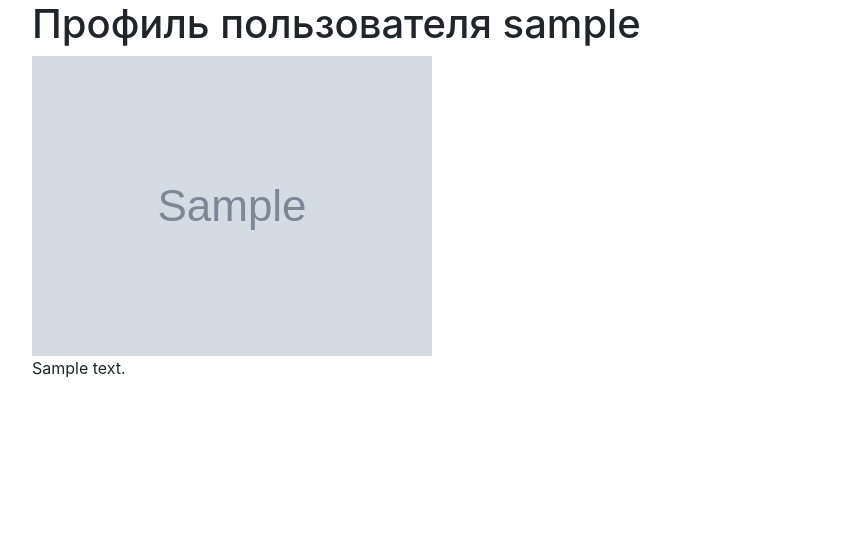
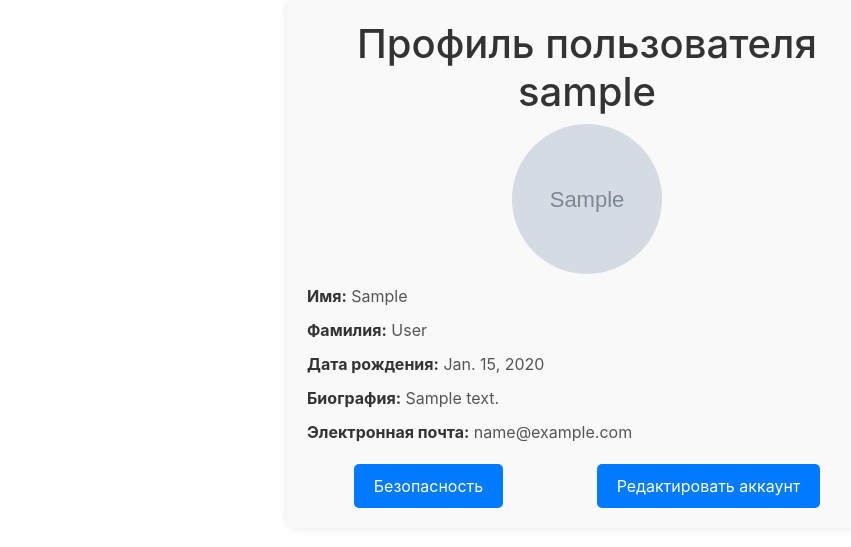
Before and after one commit to MuradGsm/social, a Django app: page /profile/ in a window 1280 px wide. Shown: the part 56-603 px from the top of the page, without its empty margins (53-904 px from the left). Run offline with Django 5.2, Linux system fonts and the light colour scheme; a user stored in the database is signed in; tables that the repository leaves empty hold one stand-in row (values such as "Sample post"); grey boxes marked "Sample" are stand-in pictures; some libraries are stand-ins or nearby versions.

Commit message:
'edit_profile'

```diff
--- a/social/accounts/models.py
+++ b/social/accounts/models.py
@@ -2,12 +2,14 @@ from django.db import models
 from django.contrib.auth.models import AbstractUser
 import uuid
 
-
 class Users(AbstractUser):
     email = models.EmailField(unique=True)
+    first_name = models.CharField(max_length=30, blank=True)
+    last_name = models.CharField(max_length=30, blank=True)
+    birth_date = models.DateField(null=True, blank=True)
     bio = models.TextField(null=True, blank=True)
     photo = models.ImageField(upload_to='profile_photos/', null=True, blank=True, default='img/default.png')
-    is_verified = models.BooleanField(default=False)  # Добавь это поле для отслеживания верификации
+    is_verified = models.BooleanField(default=False)
     email_verification_token = models.UUIDField(default=uuid.uuid4, editable=False)
 
     def __str__(self):
--- a/social/accounts/templates/accounts/profile.html
+++ b/social/accounts/templates/accounts/profile.html
@@ -2,10 +2,65 @@
 {% extends 'base.html' %}
 
 {% block content %}
-<div class="container">
+<style>
+    .profile-container {
+        max-width: 600px;
+        margin: 0 auto;
+        padding: 20px;
+        background-color: #f9f9f9;
+        border-radius: 10px;
+        box-shadow: 0 0 10px rgba(0, 0, 0, 0.1);
+    }
+    .profile-container h1 {
+        text-align: center;
+        color: #333;
+    }
+    .profile-container img {
+        display: block;
+        margin: 0 auto;
+        border-radius: 50%;
+        width: 150px;
+        height: 150px;
+        object-fit: cover;
+    }
+    .profile-container p {
+        font-size: 16px;
+        color: #555;
+        margin: 10px 0;
+    }
+    .profile-container p strong {
+        color: #333;
+    }
+    .profile-buttons {
+        display: flex;
+        justify-content: space-around;
+        margin-top: 20px;
+    }
+    .profile-buttons a {
+        text-decoration: none;
+        padding: 10px 20px;
+        background-color: #007bff;
+        color: white;
+        border-radius: 5px;
+        transition: background-color 0.3s;
+    }
+    .profile-buttons a:hover {
+        background-color: #0056b3;
+    }
+</style>
+
+<div class="profile-container">
     <h1>Профиль пользователя {{ user.username }}</h1>
     <img src="{{ user.photo.url }}" alt="Фото профиля">
-    <p>{{ user.bio }}</p>
-    <!-- Другие детали профиля -->
+    <p><strong>Имя:</strong> {{ user.first_name }}</p>
+    <p><strong>Фамилия:</strong> {{ user.last_name }}</p>
+    <p><strong>Дата рождения:</strong> {{ user.birth_date }}</p>
+    <p><strong>Биография:</strong> {{ user.bio }}</p>
+    <p><strong>Электронная почта:</strong> {{ user.email }}</p>
+
+    <div class="profile-buttons">
+        <a href="{% url 'change_password' %}">Безопасность</a>
+        <a href="{% url 'edit_profile' %}">Редактировать аккаунт</a>
+    </div>
 </div>
 {% endblock %}
--- a/social/accounts/urls.py
+++ b/social/accounts/urls.py
@@ -11,4 +11,6 @@ urlpatterns = [
     path('password_reset/done/', views.PasswordResetDoneView.as_view(), name='password_reset_done'),
     path('reset/<uidb64>/<token>/', views.PasswordResetConfirmView.as_view(), name='password_reset_confirm'),
     path('reset/done/', views.PasswordResetCompleteView.as_view(), name='password_reset_complete'),
+    path('edit_profile/', views.edit_profile, name='edit_profile'),
+    path('change_password', views.change_password, name='change_password'),
 ]
--- a/social/accounts/views.py
+++ b/social/accounts/views.py
@@ -1,18 +1,16 @@
 from django.shortcuts import render, redirect, get_object_or_404
-from accounts.forms import RegisterForm, UserLoginForm
+from accounts.forms import RegisterForm, UserLoginForm, EditProfileForm
 from django.contrib.auth import authenticate, get_user_model, login, logout
 from django.core.mail import send_mail
 from django.conf import settings
 from accounts.utils import send_verification_email
-from django.contrib.auth.forms import AuthenticationForm
+from django.contrib.auth.forms import PasswordChangeForm
 from django.contrib.auth.decorators import login_required
 from django.contrib.auth import views as auth_views
 from django.urls import reverse_lazy
 
-
 User = get_user_model()
 
-# accounts/views.py
 
 def sign_up(request):
     if request.method == 'POST':
@@ -60,6 +58,29 @@ def verify_email(request, token):
     user.save()
     return redirect('login')
 
+@login_required
+def edit_profile(request):
+    if request.method == 'POST':
+        form = EditProfileForm(request.POST, request.FILES, instance=request.user)
+        if form.is_valid():
+            form.save()
+            return redirect('profile')
+    else:
+        form = EditProfileForm(instance=request.user)
+    return render(request, 'accounts/edit_profile.html', {'form':form})
+
+@login_required
+def change_password(request):
+    if request.method == 'POST':
+        form = PasswordChangeForm(request.user ,request.POST)
+        if form.is_valid():
+            form.save()
+            logout(request)
+            return redirect('login')
+    else:
+        form = PasswordChangeForm(request.user)
+    return render(request, 'accounts/change_password.html', {'form':form})
+
 
 class PasswordResetView(auth_views.PasswordResetView):
     template_name = 'password/password_reset_form.html'
```
Also changed, not shown: social/accounts/forms.py (+11 -2 lines), social/accounts/templates/accounts/change_password.html (added, +22 -0 lines), social/accounts/templates/accounts/edit_profile.html (added, +12 -0 lines), social/static/css/styles.css (+56 -0 lines), social/accounts/migrations/0004_users_birth_year_alter_users_first_name_and_more.py (added), social/accounts/migrations/0005_alter_users_birth_year.py (added), social/accounts/migrations/0006_rename_birth_year_users_birth_date.py (added), social/static/img/default.png (deleted).
